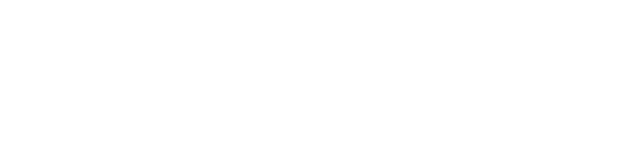
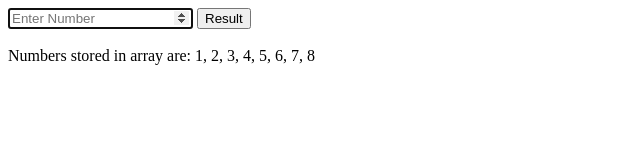
Before and after one commit to azishanprdxn/task1, a plain HTML site: page index.html in a window 1280 px wide. Shown: the whole page, without its empty margins (0-640 px from the left). Drawn offline with Linux system fonts and the light colour scheme.

Commit message:
Completed Array Program

```diff
--- a/assets/js/script.js
+++ b/assets/js/script.js
@@ -0,0 +1,47 @@
+// Declare and display array
+var arr = [1, 2, 3, 4, 5, 6, 7, 8];
+var result = "";
+document.getElementById('array').innerHTML = "";
+document.getElementById('array').innerHTML +=
+  "Numbers stored in array are: " + arr.join(", ");
+
+// Function to find the numbers
+function displayNumbers() {
+  // Input from user
+  var n = Number(document.getElementById('num').value);
+  document.getElementById('result').innerHTML = "";
+  // Display the input given by the user
+  document.getElementById('result').innerHTML += "Entered value is: " + n + "<br>";
+  document.getElementById('result').innerHTML +=
+    "<br>Numbers added to get " + n + "<br>";
+  // Result calculation
+  for (var i = 0; i < arr.length; i++) { // Travels array from index 0
+    for (var j = i + 1; j < arr.length; j++) { // Travels array from index 1
+      result = arr[i] + arr[j]; // Adds array elements from index 0, 1 and so on
+      // Displays the resulting array elements if pair is found
+      if (result == n) {
+        document.getElementById('result').innerHTML += arr[i] + ", " + arr[j];
+        document.getElementById('result').innerHTML += "<br>";
+        console.log("Found at index", i, j);
+      } else {
+        console.log("Not found at index", i, j);
+      }
+    }
+  }
+  // Resets the input box
+  document.getElementById('num').value = "";
+}
+
+// Get the input field
+var input = document.getElementById("num");
+
+// Execute a function when the user releases a key on the keyboard
+input.addEventListener("keyup", function(event) {
+  // Number 13 is the "Enter" key on the keyboard
+  if (event.keyCode === 13) {
+    // Cancel the default action, if needed
+    event.preventDefault();
+    // Trigger the button element with a click
+    document.getElementById("myBtn").click();
+  }
+});
--- a/index.html
+++ b/index.html
@@ -9,7 +9,12 @@
 </head>
 
 <body>
-
+  <div>
+    <input type="number" id="num" placeholder="Enter Number" autofocus>
+    <button id="myBtn" onclick="displayNumbers()">Result</button>
+  </div><br>
+  <div id="array"></div><br>
+  <div id="result"></div>
   <script src="./assets/js/script.js"></script>
 </body>
 
```
